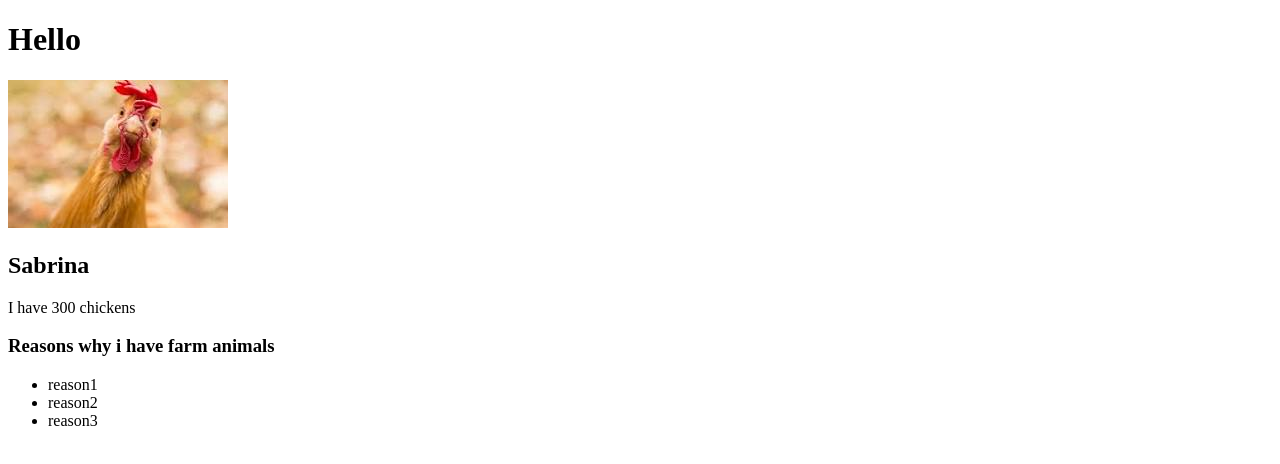
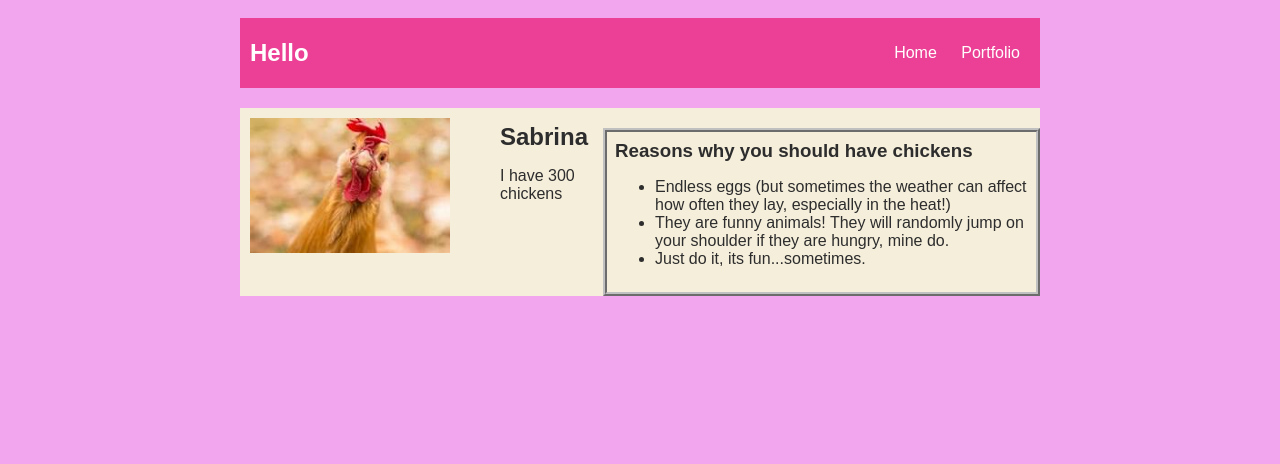
Before and after one commit to Brinalovescoding/Brinalovescoding.github.io, a plain HTML site: page index.html in a window 1280 px wide. Drawn offline with Linux system fonts and the light colour scheme.

Commit message:
background setup

```diff
--- a/index.html
+++ b/index.html
@@ -8,8 +8,17 @@
   <body>
     <!-- All content goes here -->
     <div id="all-contents">
-      <h1>Hello</h1>
-<nav></nav>
+<nav>
+   <h1>Hello</h1>
+<ul id="nav ul">
+<li class="nav-li">
+    <a href="index.html">Home</a>
+    </li>
+    <li class="nav-li">
+     <a href="portfolio.html">Portfolio</a>
+    </li>
+</ul>
+</nav>
 
 <main>
 <div class="sidebar">
@@ -23,11 +32,11 @@
 <p>I have 300 chickens</p>
 </div>
 <div id="interests">
-  <h3>Reasons why i have farm animals</h3>
+  <h3>Reasons why you should have chickens</h3>
 <ul>
-  <li>reason1</li>
-  <li>reason2</li>
-  <li>reason3</li>
+  <li>Endless eggs (but sometimes the weather can affect how often they lay, especially in the heat!)</li>
+  <li>They are funny animals! They will randomly jump on your shoulder if they are hungry, mine do.</li>
+  <li>Just do it, its fun...sometimes.</li>
   </ul>
   </div>
 </div>
--- a/style.css
+++ b/style.css
@@ -0,0 +1,76 @@
+body {
+    background: rgb(241, 166, 238);
+    color: rgb(45, 45, 45);
+    padding: 10px;
+    font-family: Arial, sans-serif;
+}
+
+#all-contents {
+    max-width: 800px;
+    margin: auto;
+}
+
+/* navigation menu */
+nav {
+    background: rgb(235, 64, 149);
+    margin: 0 auto;
+    display: flex;
+    padding: 10px;
+}
+
+h1 {
+    display: flex;
+    align-items: center;
+    color: white;
+    flex: 1;
+    margin: 0;
+}
+
+#nav-ul {
+    list-style-type: none;
+    margin: 0;
+    padding: 0;
+    display: flex;
+}
+
+.nav-li {
+    display: inline-block;
+    padding: 0 10px;
+}
+
+a {
+    text-decoration: none;
+    color: #fff;
+}
+
+/* main container area beneath menu */
+main {
+    background: rgb(245, 238, 219);
+    display: flex;
+    margin-top: 20px;
+}
+
+.sidebar {
+    margin-right: 25px;
+    padding: 10px;
+}
+
+.sidebar-img {
+    width: 200px;
+}
+
+.content {
+    flex: 1;
+    padding: 15px;
+}
+
+/* interests section styles */
+#interests {
+    border: 4px silver ridge;
+    padding: 8px;
+    margin-top: 20px;
+}
+
+h2, h3 {
+    margin: 0px;
+}
```
